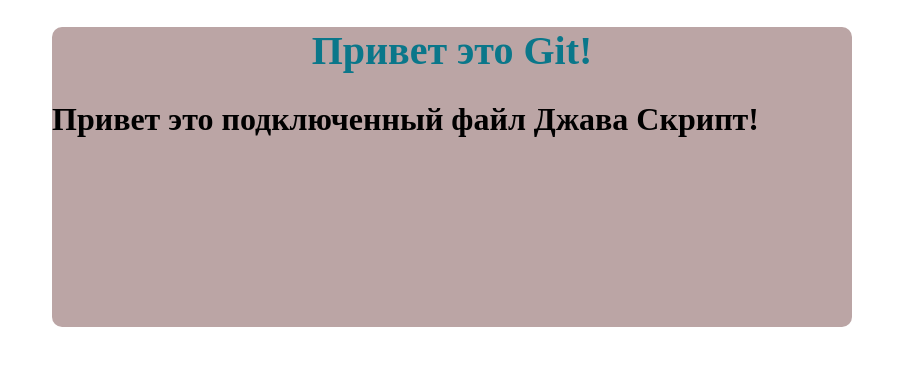
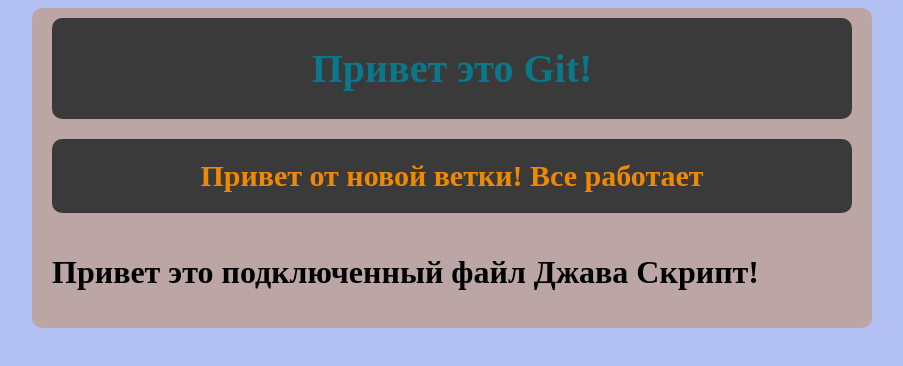
Before and after one commit to Entrere/test, a plain HTML site: page index.html in a window 1280 px wide. Shown: the whole page, without its empty margins (188-1091 px from the left). Drawn offline with Linux system fonts and the light colour scheme.

Commit message:
addedNewStylesAndFolder

```diff
--- a/index.html
+++ b/index.html
@@ -9,7 +9,12 @@
 </head>
 <body>
 	<div class="container">
-		<h1 class="title">Привет это Git!</h1>
+		<div class="title-bg">
+			<h1 class="title">Привет это Git!</h1>
+		</div>
+		<div class="title-bg">
+			<h1 class="title-branch">Привет от новой ветки! Все работает</h1>
+		</div>
 	</div>
 	<script src="script.js"></script>
 </body>
--- a/style.css
+++ b/style.css
@@ -1,12 +1,28 @@
+body {
+	background-color: rgb(178, 193, 241);
+}
 .container {
 	margin: 0 auto;
 	background-color: rgb(187, 165, 165);
 	height: 300px;
 	width: 800px;
 	border-radius: 10px;
+	display: flex;
+	flex-direction: column;
+	padding: 10px 20px;
+	gap: 20px;
+}
+
+.title-bg {
+	background-color: rgb(58, 58, 58);
+	text-align: center;
+	border-radius: 10px;
 }
 .title {
 	font-size: 40px;
-	text-align: center;
 	color:rgb(10, 119, 138);
 }
+.title-branch {
+	font-size: 30px;
+	color:rgb(238, 137, 4);
+}
```
Also changed, not shown: 1 other file.
